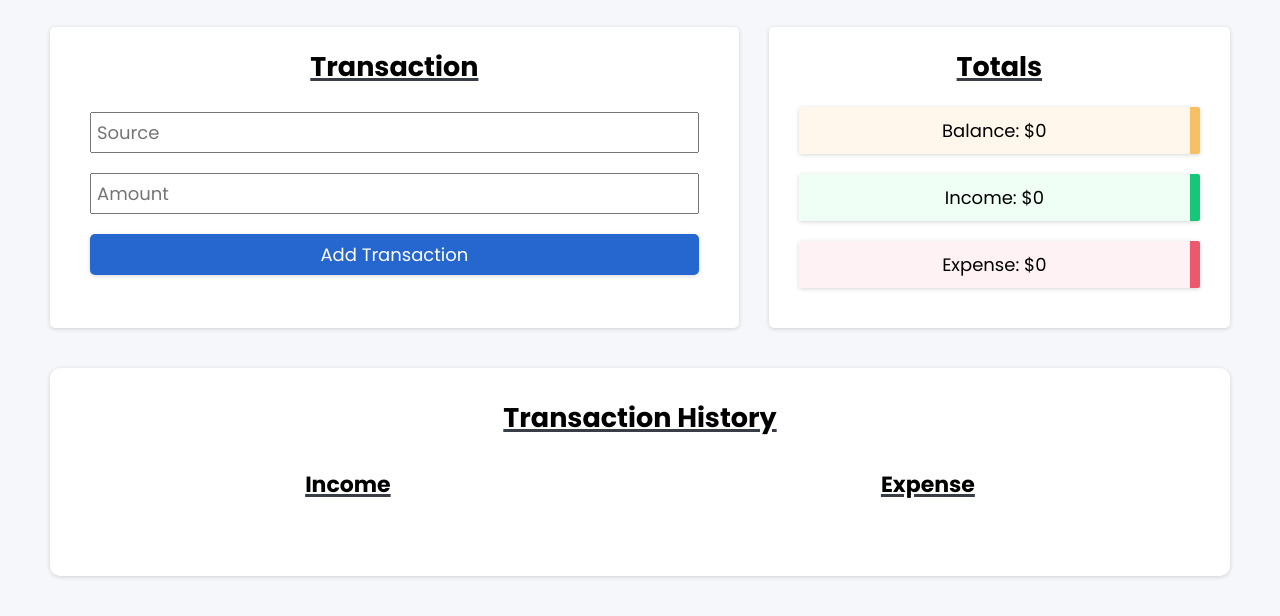
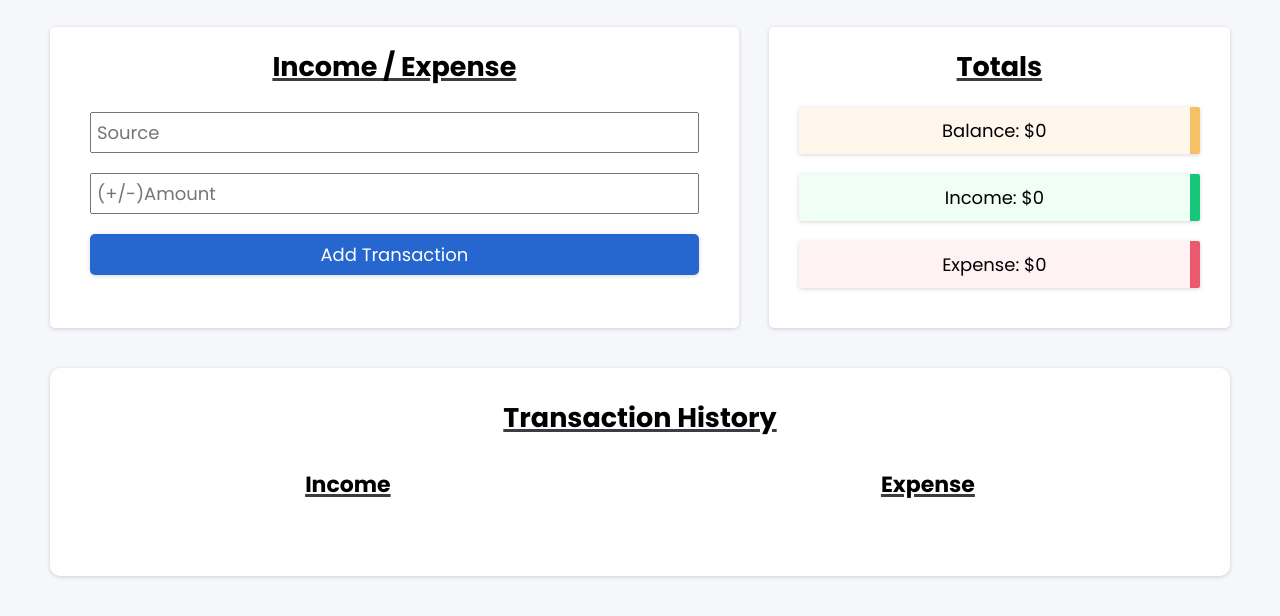
Before and after one commit to irlfslab/budget-tracker, a plain HTML site: page index.html in a window 1280 px wide. Shown: the part 108-724 px from the top of the page. Drawn offline with nearby package versions, Linux system fonts and the light colour scheme.

Commit message:
Update index.html

```diff
--- a/index.html
+++ b/index.html
@@ -18,10 +18,10 @@
 
                 <section class="control">
                     <div class="actions">
-                        <h2>Transaction</h2>
+                        <h2>Income / Expense</h2>
                         <form class="add">
                             <input type="text" name="source" placeholder="Source" autocomplete="off">
-                            <input type="number" name="amount" placeholder="Amount" autocomplete="off">
+                            <input type="number" name="amount" placeholder="(+/-)Amount" autocomplete="off">
                             <input type="submit" value="Add Transaction">
                         </form>
                     </div>
```
